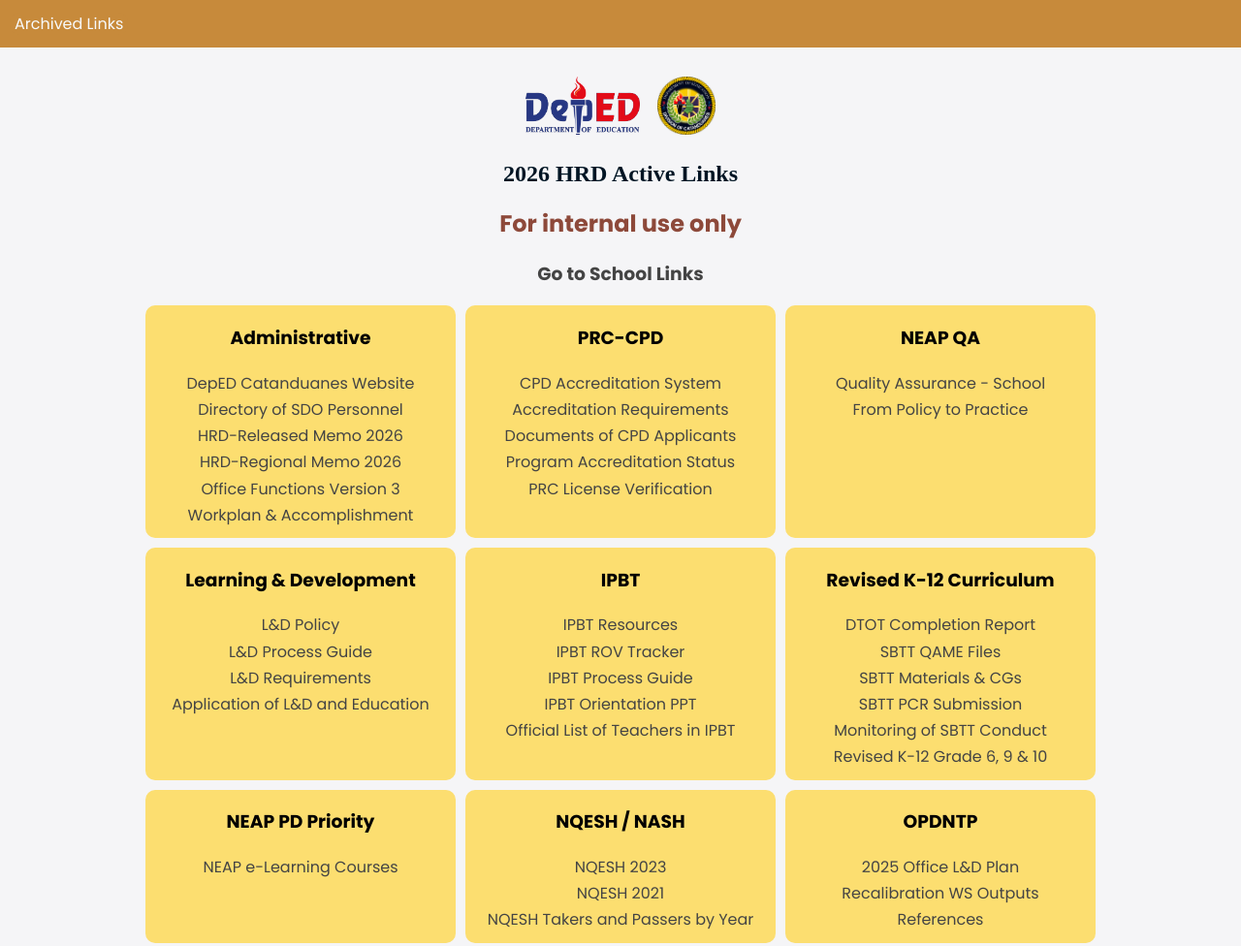
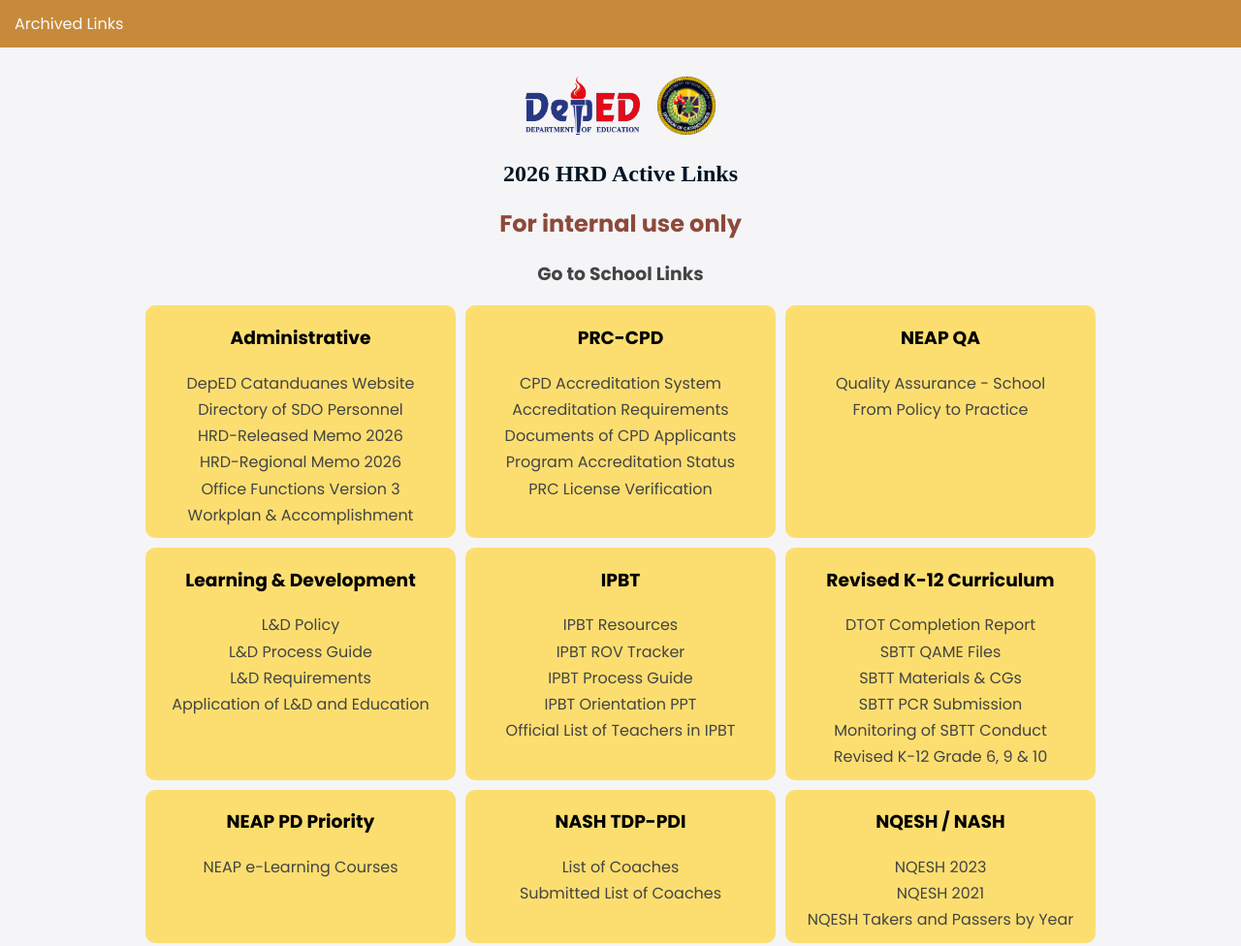
Before and after one commit to depedctd/hrds-internal, a plain HTML site: page index.html in a window 1280 px wide. Shown: the top 976 px of the page at 97% size. Drawn offline with Linux system fonts and the light colour scheme; a web font is replaced by a local one.

Commit message:
Add files via upload

```diff
--- a/index.html
+++ b/index.html
@@ -103,6 +103,14 @@
         <h3>NEAP PD Priority</h3>
         <ul>
             <li class="submenu"><a href="./neap-elearning-courses.html" target="_blank">NEAP e-Learning Courses</a></li>
+        </ul>
+    </div>
+
+    <div class="square1">
+        <h3>NASH TDP-PDI</h3>
+        <ul>
+            <li class="submenu"><a href="https://docs.google.com/spreadsheets/d/1pFnCWr1sbPvVOsS70HBsM5J4HiVu9C1dbZzSLRT0crw/edit?gid=1735925555#gid=1735925555" target="_blank">List of Coaches</a></li>
+            <li class="submenu"><a href="https://drive.google.com/drive/folders/1vS2MvySTkY3s7KixWfaaHipRKPHs0n_a" target="_blank">Submitted List of Coaches</a></li>
         </ul>
     </div>
 
```
